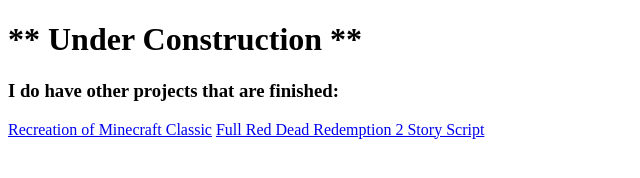
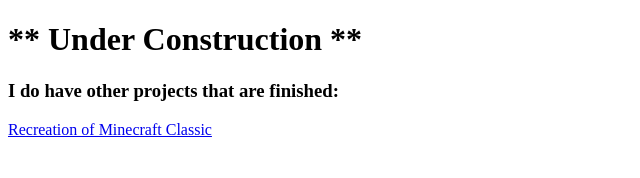
Before and after one commit to Raizedd/raizedd.github.io, a plain HTML site: page index.html in a window 1280 px wide. Shown: the whole page, without its empty margins (0-640 px from the left). Drawn offline with Linux system fonts and the light colour scheme.

Commit message:
Update index.html

```diff
--- a/index.html
+++ b/index.html
@@ -9,7 +9,6 @@
   <h1>** Under Construction **</h1>
   <h3>I do have other projects that are finished:</h3>
   <a href="minecraft-classic">Recreation of Minecraft Classic</a>
-  <a href="Rdr2-Story-Script">Full Red Dead Redemption 2 Story Script</a>
 </body>
 
 </html>
```
